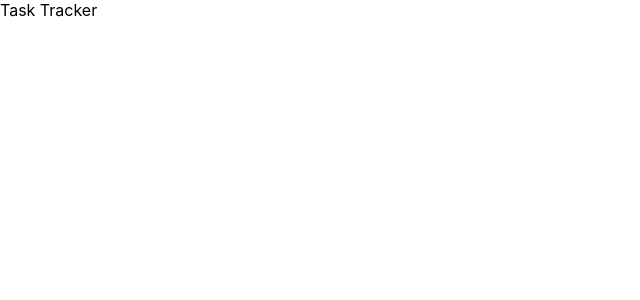
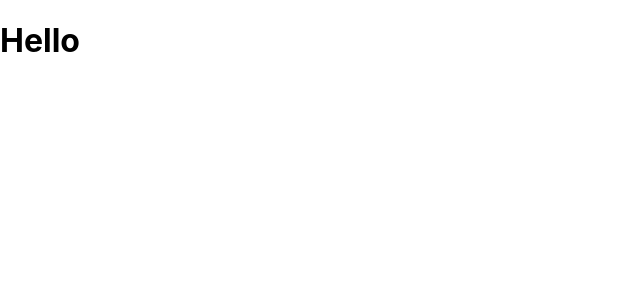
Before and after one commit to deeplic/tasktracker, a React (Create React App) app: page / in a window 1280 px wide. Shown: the top 300 px of the page, without its empty margins (0-640 px from the left). Built offline with nearby package versions, Linux system fonts and the light colour scheme.

Commit message:
Adding props to component

```diff
--- a/src/App.js
+++ b/src/App.js
@@ -4,7 +4,7 @@
   //can write javascript here
   return (
     <div className="container">
-      <Header></Header>
+      <Header title="Hello"></Header>
     </div>
   );
 }
--- a/src/components/Header.js
+++ b/src/components/Header.js
@@ -1,7 +1,9 @@
 
-const Header = () => {
+const Header = (props) => {
   return (
-    <header>Task Tracker</header>
+    <header>
+        <h1>{props.title}</h1>
+    </header>
   )
 }
 
```
